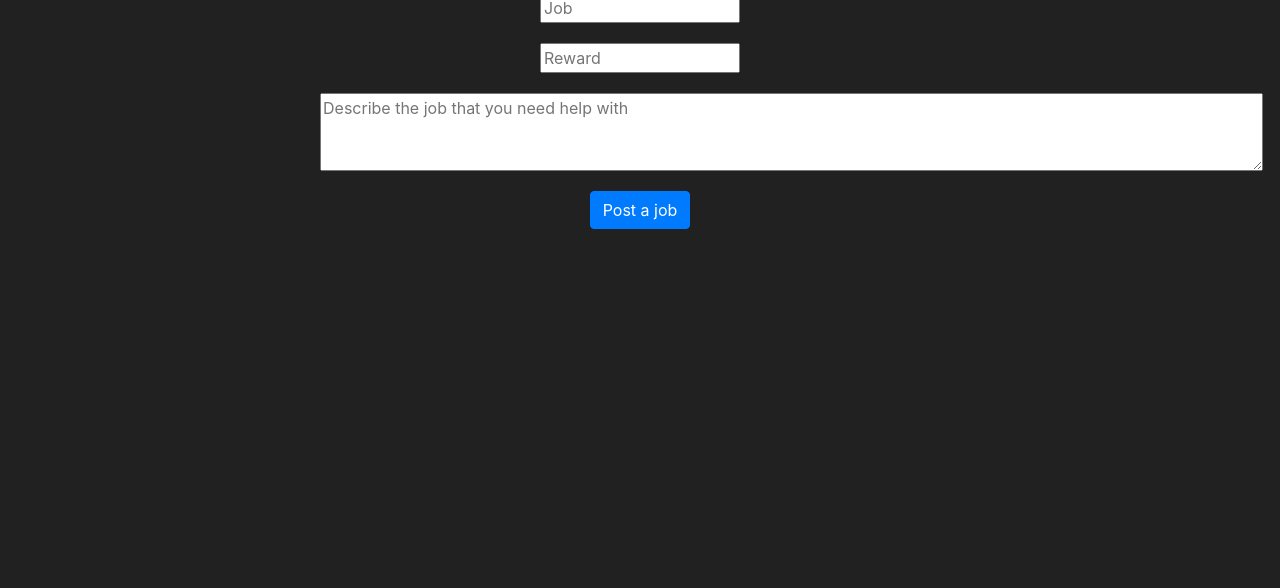
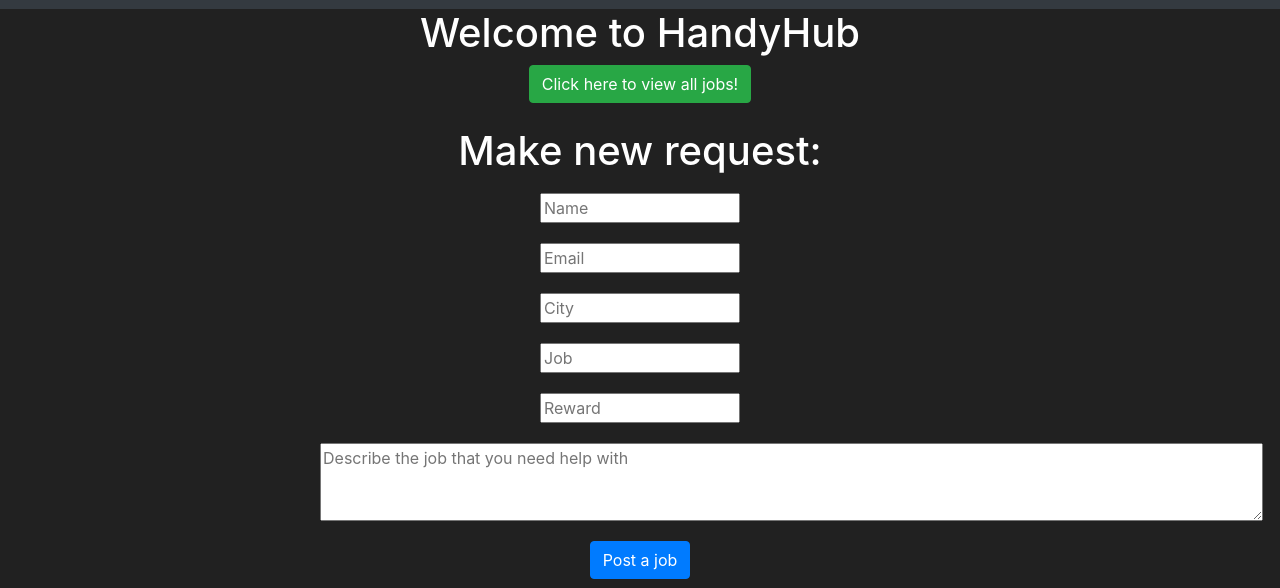
Before and after one commit to SonjaOe/Hanttihommasovellus, a Flask app: page / in a window 1280 px wide. Shown: the part 317-905 px from the top of the page. Before the commit the page ends 800 px from the top, so only its background shows below. Run offline with Flask 2, Linux system fonts and the light colour scheme; some libraries are stand-ins or nearby versions.

Commit message:
logon lisäys, favicon, fronttia

```diff
--- a/src/application.py
+++ b/src/application.py
@@ -108,12 +108,52 @@
 
     return render_template('home.html')
 
-@application.route('/market')
-def market_page():
+# @application.route('/jobs')
+# def jobs_page():
+#     items = get_jobs_from_dynamodb()
+#     return render_template('jobs.html', items=items)
+
+# @application.route('/jobs?sort=<request>')
+# def view_jobs(request):
+#     # Retrieve the 'sort' query parameter
+#     sort = request.GET.get('sort')
+#     if sort == 'area':
+#         items = sorted(items, key=lambda x: x['ServiceCity'])
+#     elif sort == 'name':
+#         items = sorted(items, key=lambda x: x['RequestedJob'])
+#     elif sort == 'reward':
+#         items = sorted(items, key=lambda x: x['ServiceReward'])
+#     else:
+#         # Sort by some default field if no 'sort' parameter is provided
+#         items = sorted(items, key=lambda x: x['RequestedJob'])
+
+#     # Render the template
+#     return render_template('jobs.html', items=items)
+
+@application.route('/jobs')
+def jobs_page():
     items = get_jobs_from_dynamodb()
-    return render_template('market.html', items=items)
+    sort = request.args.get('sort')
+    order = request.args.get('order')
+    if sort == 'area':
+        items = sorted(items, key=lambda x: x['ServiceCity'])
+    elif sort == 'name':
+        items = sorted(items, key=lambda x: x['RequestedJob'])
+    elif sort == 'reward':
+        items = sorted(items, key=lambda x: x['ServiceReward'])
+    else:
+        # Sort by some default field if no 'sort' parameter is provided
+        items = sorted(items, key=lambda x: x['RequestedJob'])
+    if order == 'desc':
+        items = list(reversed(items))
 
-@application.route('/market/details/<ServiceID>', methods = ['GET', 'POST'])
+    # Render the template
+    return render_template('jobs.html', items=items)
+
+
+
+
+@application.route('/jobs/details/<ServiceID>', methods = ['GET', 'POST'])
 def details_page(ServiceID):
     data = get_service_from_dynamodb(ServiceID)
 
--- a/src/templates/base.html
+++ b/src/templates/base.html
@@ -1,6 +1,8 @@
 <!doctype html>
 <html lang="en">
    <head>
+      <!-- Other head elements here -->
+      <link rel="icon" href="https://handyhub.s3.eu-central-1.amazonaws.com/images/handy_hub_32x32.png">
       <!-- Required meta tags -->
       <meta charset="utf-8">
       <meta name="viewport" content="width=device-width, initial-scale=1, shrink-to-fit=no">
@@ -12,21 +14,31 @@
           {% endblock %}
       </title>
    </head>
+
    <body>
-    <nav class="navbar navbar-expand-md navbar-dark bg-dark">
-      <a class="navbar-brand" href="#">W10G1 Market</a>
+    <style>
+      .center {
+          text-align: center;
+      }
+  </style>
+  <div class="center">
+    <nav class="navbar navbar-expand-md navbar-dark bg-dark justify-content-center">
+      <a class="navbar-brand mx-auto" href="#"><img src="https://handyhub.s3.eu-central-1.amazonaws.com/images/handy_hub_100x100.png" alt="HandyHub" class="mx-auto">   HandyHub</a>
+
       <button class="navbar-toggler" type="button" data-toggle="collapse" data-target="#navbarNav">
         <span class="navbar-toggler-icon"></span>
       </button>
+
       <div class="collapse navbar-collapse" id="navbarNav">
         <ul class="navbar-nav mr-auto">
             <li class="nav-item active">
                 <a class="nav-link" href="{{ url_for('home_page') }}">Home <span class="sr-only">(current)</span></a>
             </li>
             <li class="nav-item">
-                <a class="nav-link" href="{{ url_for('market_page') }}">Market</a>
+                <a class="nav-link" href="{{ url_for('jobs_page') }}">Jobs</a>
             </li>
         </ul>
+
         <!-- <ul class="navbar-nav">
             <li class="nav-item">
                 <a class="nav-link" href="#">Login</a>
@@ -37,6 +49,8 @@
         </ul>
       </div>
     </nav>
+    </div>
+
       {% block content %}
 
       {% endblock %}
--- a/src/templates/details.html
+++ b/src/templates/details.html
@@ -46,7 +46,7 @@
                 }
                 </style>
 
-            <form method="post" action="/market/details/{{ data['ServiceID'] }}">
+            <form method="post" action="/jobs/details/{{ data['ServiceID'] }}">
                 <input type="text" name="name" placeholder="Name" style="height: 30px; width: 200px;">
                 <input type="text" name="email" placeholder="Email" style="height: 30px; width: 200px;">
                 <textarea name="message" rows="3" cols="90" placeholder="Additional information for requester"></textarea>
@@ -63,7 +63,7 @@
             {% endwith %}
             <br><br><br>
             <p>
-                <a href="/market"><button class="btn btn-outline btn-success">Back to Market</button></a>
+                <a href="/jobs"><button class="btn btn-outline btn-success">Back to jobs</button></a>
             </p>
         </div>
 {% endblock %}
--- a/src/templates/home.html
+++ b/src/templates/home.html
@@ -5,7 +5,7 @@
 
 
 {% block title %}
-    Home Page
+    HandyHub
 {% endblock %}
 
 {% block content %}
@@ -16,8 +16,11 @@
         }
     </style>
     <div class="center">
-        <h1>Welcome to Our Shop</h1>
-        <a href="/market"><button class="btn btn-outline btn-success">Click here to see all the jobs!</button></a>
+        <h1>Welcome to HandyHub</h1>
+        <a href="/jobs"><button class="btn btn-outline btn-success">Click here to view all jobs!</button></a>
+        <br>
+        <br>
+        <h1>Make new request:</h1>
     </div>
 
     <style>
@@ -52,4 +55,16 @@
     </ul>
   {% endif %}
 {% endwith %}
+<style>
+    .center {
+        text-align: center;
+    }
+</style>
+<div class="center">
+<br>
+<br>
+<br>
+<img src="https://handyhub.s3.eu-central-1.amazonaws.com/images/handy_hub_full.png" alt="HandyHub">
+</div>
+
 {% endblock %}
```
Also changed, not shown: src/templates/jobs.html (renamed from src/templates/market.html, +6 -5 lines).
